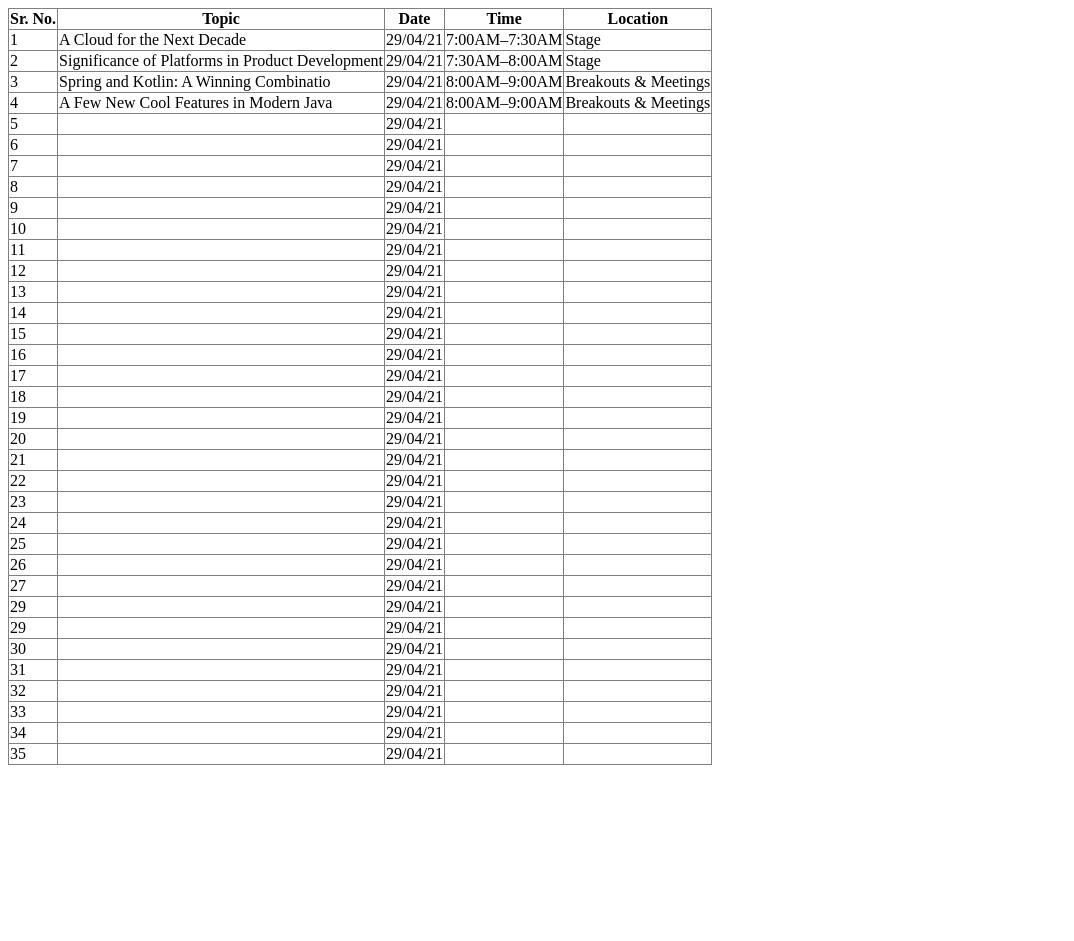
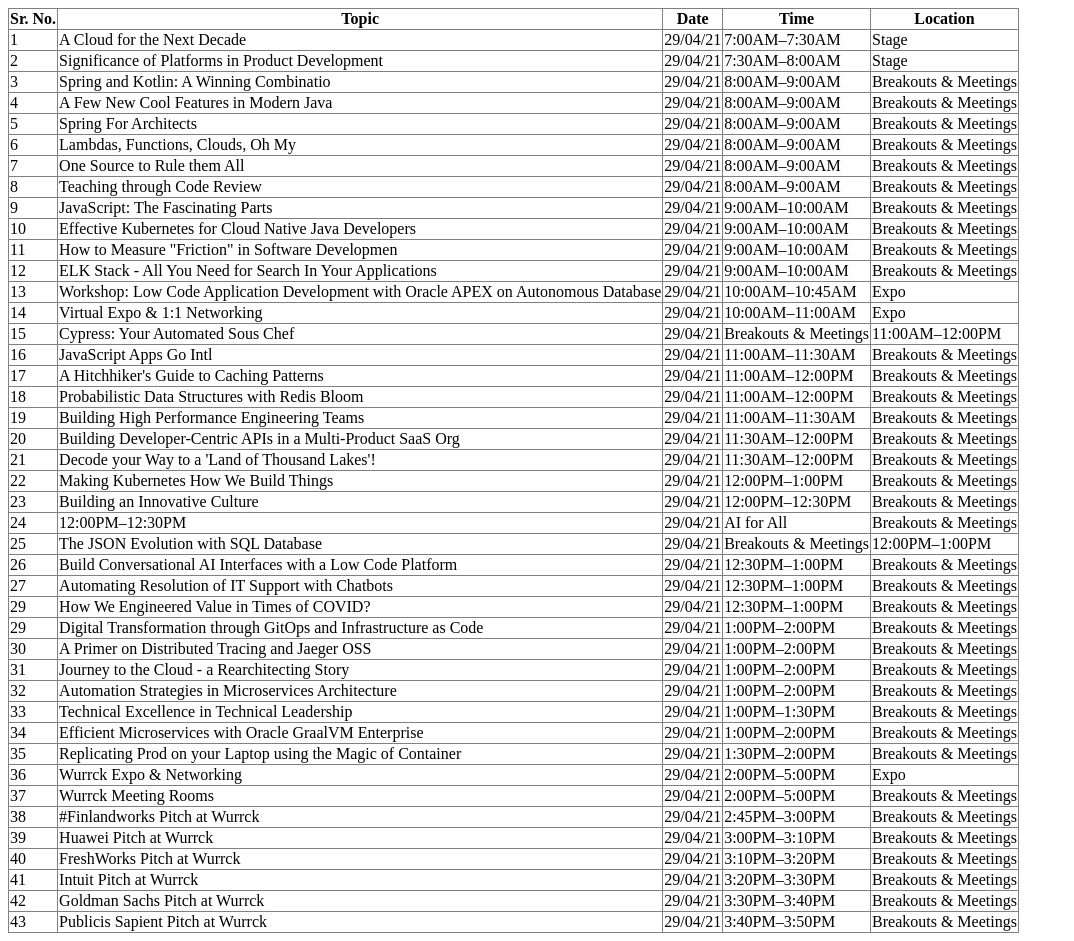
Before and after one commit to in-progress/GIDS-Schedule, a plain HTML site: page dayThree.html in a window 1280 px wide. Shown: the whole page, without its empty margins (0-1074 px from the left). Before the commit the page ends 800 px from the top, so only its background shows below. Drawn offline with Linux system fonts and the light colour scheme.

Commit message:
Updated day 3

```diff
--- a/dayThree.html
+++ b/dayThree.html
@@ -49,220 +49,281 @@
         </tr>
         <tr>
           <td>5</td>
-          <td></td>
+          <td>Spring For Architects</td>
           <td>29/04/21</td>
-          <td></td>
-          <td></td>
+          <td>8:00AM–9:00AM</td>
+          <td>Breakouts & Meetings</td>
         </tr>
         <tr>
           <td>6</td>
-          <td></td>
+          <td>Lambdas, Functions, Clouds, Oh My</td>
           <td>29/04/21</td>
-          <td></td>
-          <td></td>
+          <td>8:00AM–9:00AM</td>
+          <td>Breakouts & Meetings</td>
         </tr>
         <tr>
           <td>7</td>
-          <td></td>
+          <td>One Source to Rule them All</td>
           <td>29/04/21</td>
-          <td></td>
-          <td></td>
+          <td>8:00AM–9:00AM</td>
+          <td>Breakouts & Meetings</td>
         </tr>
         <tr>
           <td>8</td>
-          <td></td>
+          <td>Teaching through Code Review</td>
           <td>29/04/21</td>
-          <td></td>
-          <td></td>
+          <td>8:00AM–9:00AM</td>
+          <td>Breakouts & Meetings</td>
         </tr>
         <tr>
           <td>9</td>
-          <td></td>
+          <td>JavaScript: The Fascinating Parts</td>
           <td>29/04/21</td>
-          <td></td>
-          <td></td>
+          <td>9:00AM–10:00AM</td>
+          <td>Breakouts & Meetings</td>
         </tr>
         <tr>
           <td>10</td>
-          <td></td>
+          <td>Effective Kubernetes for Cloud Native Java Developers</td>
           <td>29/04/21</td>
-          <td></td>
-          <td></td>
+          <td>9:00AM–10:00AM</td>
+          <td>Breakouts & Meetings</td>
         </tr>
         <tr>
           <td>11</td>
-          <td></td>
+          <td>How to Measure "Friction" in Software Developmen</td>
           <td>29/04/21</td>
-          <td></td>
-          <td></td>
+          <td>9:00AM–10:00AM</td>
+          <td>Breakouts & Meetings</td>
         </tr>
         <tr>
           <td>12</td>
-          <td></td>
+          <td>ELK Stack - All You Need for Search In Your Applications</td>
           <td>29/04/21</td>
-          <td></td>
-          <td></td>
+          <td>9:00AM–10:00AM</td>
+          <td>Breakouts & Meetings</td>
         </tr>
         <tr>
           <td>13</td>
-          <td></td>
+          <td>
+            Workshop: Low Code Application Development with Oracle APEX on
+            Autonomous Database
+          </td>
           <td>29/04/21</td>
-          <td></td>
-          <td></td>
+          <td>10:00AM–10:45AM</td>
+          <td>Expo</td>
         </tr>
         <tr>
           <td>14</td>
-          <td></td>
+          <td>Virtual Expo & 1:1 Networking</td>
           <td>29/04/21</td>
-          <td></td>
-          <td></td>
+          <td>10:00AM–11:00AM</td>
+          <td>Expo</td>
         </tr>
         <tr>
           <td>15</td>
-          <td></td>
+          <td>Cypress: Your Automated Sous Chef</td>
           <td>29/04/21</td>
-          <td></td>
-          <td></td>
+          <td>Breakouts & Meetings</td>
+          <td>11:00AM–12:00PM</td>
         </tr>
         <tr>
           <td>16</td>
-          <td></td>
+          <td>JavaScript Apps Go Intl</td>
           <td>29/04/21</td>
-          <td></td>
-          <td></td>
+          <td>11:00AM–11:30AM</td>
+          <td>Breakouts & Meetings</td>
         </tr>
         <tr>
           <td>17</td>
-          <td></td>
+          <td>A Hitchhiker's Guide to Caching Patterns</td>
           <td>29/04/21</td>
-          <td></td>
-          <td></td>
+          <td>11:00AM–12:00PM</td>
+          <td>Breakouts & Meetings</td>
         </tr>
         <tr>
           <td>18</td>
-          <td></td>
+          <td>Probabilistic Data Structures with Redis Bloom</td>
           <td>29/04/21</td>
-          <td></td>
-          <td></td>
+          <td>11:00AM–12:00PM</td>
+          <td>Breakouts & Meetings</td>
         </tr>
         <tr>
           <td>19</td>
-          <td></td>
+          <td>Building High Performance Engineering Teams</td>
           <td>29/04/21</td>
-          <td></td>
-          <td></td>
+          <td>11:00AM–11:30AM</td>
+          <td>Breakouts & Meetings</td>
         </tr>
         <tr>
           <td>20</td>
-          <td></td>
+          <td>Building Developer-Centric APIs in a Multi-Product SaaS Org</td>
           <td>29/04/21</td>
-          <td></td>
-          <td></td>
+          <td>11:30AM–12:00PM</td>
+          <td>Breakouts & Meetings</td>
         </tr>
         <tr>
           <td>21</td>
-          <td></td>
+          <td>Decode your Way to a 'Land of Thousand Lakes'!</td>
           <td>29/04/21</td>
-          <td></td>
-          <td></td>
+          <td>11:30AM–12:00PM</td>
+          <td>Breakouts & Meetings</td>
         </tr>
         <tr>
           <td>22</td>
-          <td></td>
+          <td>Making Kubernetes How We Build Things</td>
           <td>29/04/21</td>
-          <td></td>
-          <td></td>
+          <td>12:00PM–1:00PM</td>
+          <td>Breakouts & Meetings</td>
         </tr>
         <tr>
           <td>23</td>
-          <td></td>
+          <td>Building an Innovative Culture</td>
           <td>29/04/21</td>
-          <td></td>
-          <td></td>
+          <td>12:00PM–12:30PM</td>
+          <td>Breakouts & Meetings</td>
         </tr>
         <tr>
           <td>24</td>
-          <td></td>
+          <td>12:00PM–12:30PM</td>
           <td>29/04/21</td>
-          <td></td>
-          <td></td>
+          <td>AI for All</td>
+          <td>Breakouts & Meetings</td>
         </tr>
         <tr>
           <td>25</td>
-          <td></td>
+          <td>The JSON Evolution with SQL Database</td>
           <td>29/04/21</td>
-          <td></td>
-          <td></td>
+          <td>Breakouts & Meetings</td>
+          <td>12:00PM–1:00PM</td>
         </tr>
         <tr>
           <td>26</td>
-          <td></td>
+          <td>Build Conversational AI Interfaces with a Low Code Platform</td>
           <td>29/04/21</td>
-          <td></td>
-          <td></td>
+          <td>12:30PM–1:00PM</td>
+          <td>Breakouts & Meetings</td>
         </tr>
         <tr>
           <td>27</td>
-          <td></td>
+          <td>Automating Resolution of IT Support with Chatbots</td>
           <td>29/04/21</td>
-          <td></td>
-          <td></td>
+          <td>12:30PM–1:00PM</td>
+          <td>Breakouts & Meetings</td>
         </tr>
         <tr>
           <td>29</td>
-          <td></td>
+          <td>How We Engineered Value in Times of COVID?</td>
           <td>29/04/21</td>
-          <td></td>
-          <td></td>
+          <td>12:30PM–1:00PM</td>
+          <td>Breakouts & Meetings</td>
         </tr>
         <tr>
           <td>29</td>
-          <td></td>
+          <td>
+            Digital Transformation through GitOps and Infrastructure as Code
+          </td>
           <td>29/04/21</td>
-          <td></td>
-          <td></td>
+          <td>1:00PM–2:00PM</td>
+          <td>Breakouts & Meetings</td>
         </tr>
         <tr>
           <td>30</td>
-          <td></td>
+          <td>A Primer on Distributed Tracing and Jaeger OSS</td>
           <td>29/04/21</td>
-          <td></td>
-          <td></td>
+          <td>1:00PM–2:00PM</td>
+          <td>Breakouts & Meetings</td>
         </tr>
         <tr>
           <td>31</td>
-          <td></td>
+          <td>Journey to the Cloud - a Rearchitecting Story</td>
           <td>29/04/21</td>
-          <td></td>
-          <td></td>
+          <td>1:00PM–2:00PM</td>
+          <td>Breakouts & Meetings</td>
         </tr>
         <tr>
           <td>32</td>
-          <td></td>
+          <td>Automation Strategies in Microservices Architecture</td>
           <td>29/04/21</td>
-          <td></td>
-          <td></td>
+          <td>1:00PM–2:00PM</td>
+          <td>Breakouts & Meetings</td>
         </tr>
         <tr>
           <td>33</td>
-          <td></td>
+          <td>Technical Excellence in Technical Leadership</td>
           <td>29/04/21</td>
-          <td></td>
-          <td></td>
+          <td>1:00PM–1:30PM</td>
+          <td>Breakouts & Meetings</td>
         </tr>
         <tr>
           <td>34</td>
-          <td></td>
+          <td>Efficient Microservices with Oracle GraalVM Enterprise</td>
           <td>29/04/21</td>
-          <td></td>
-          <td></td>
+          <td>1:00PM–2:00PM</td>
+          <td>Breakouts & Meetings</td>
         </tr>
         <tr>
           <td>35</td>
-          <td></td>
+          <td>Replicating Prod on your Laptop using the Magic of Container</td>
           <td>29/04/21</td>
-          <td></td>
-          <td></td>
+          <td>1:30PM–2:00PM</td>
+          <td>Breakouts & Meetings</td>
+        </tr>
+        <tr>
+          <td>36</td>
+          <td>Wurrck Expo & Networking</td>
+          <td>29/04/21</td>
+          <td>2:00PM–5:00PM</td>
+          <td>Expo</td>
+        </tr>
+        <tr>
+          <td>37</td>
+          <td>Wurrck Meeting Rooms</td>
+          <td>29/04/21</td>
+          <td>2:00PM–5:00PM</td>
+          <td>Breakouts & Meetings</td>
+        </tr>
+        <tr>
+          <td>38</td>
+          <td>#Finlandworks Pitch at Wurrck</td>
+          <td>29/04/21</td>
+          <td>2:45PM–3:00PM</td>
+          <td>Breakouts & Meetings</td>
+        </tr>
+        <tr>
+          <td>39</td>
+          <td>Huawei Pitch at Wurrck</td>
+          <td>29/04/21</td>
+          <td>3:00PM–3:10PM</td>
+          <td>Breakouts & Meetings</td>
+        </tr>
+        <tr>
+          <td>40</td>
+          <td>FreshWorks Pitch at Wurrck</td>
+          <td>29/04/21</td>
+          <td>3:10PM–3:20PM</td>
+          <td>Breakouts & Meetings</td>
+        </tr>
+        <tr>
+          <td>41</td>
+          <td>Intuit Pitch at Wurrck</td>
+          <td>29/04/21</td>
+          <td>3:20PM–3:30PM</td>
+          <td>Breakouts & Meetings</td>
+        </tr>
+        <tr>
+          <td>42</td>
+          <td>Goldman Sachs Pitch at Wurrck</td>
+          <td>29/04/21</td>
+          <td>3:30PM–3:40PM</td>
+          <td>Breakouts & Meetings</td>
+        </tr>
+        <tr>
+          <td>43</td>
+          <td>Publicis Sapient Pitch at Wurrck</td>
+          <td>29/04/21</td>
+          <td>3:40PM–3:50PM</td>
+          <td>Breakouts & Meetings</td>
         </tr>
       </tbody>
     </table>
```
